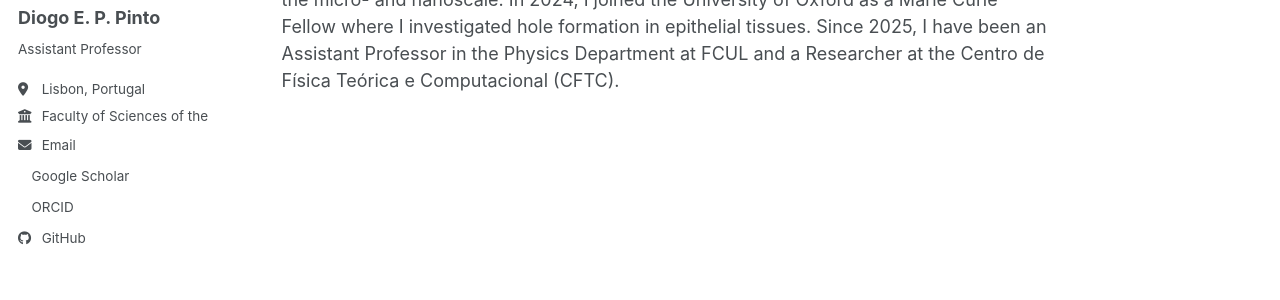
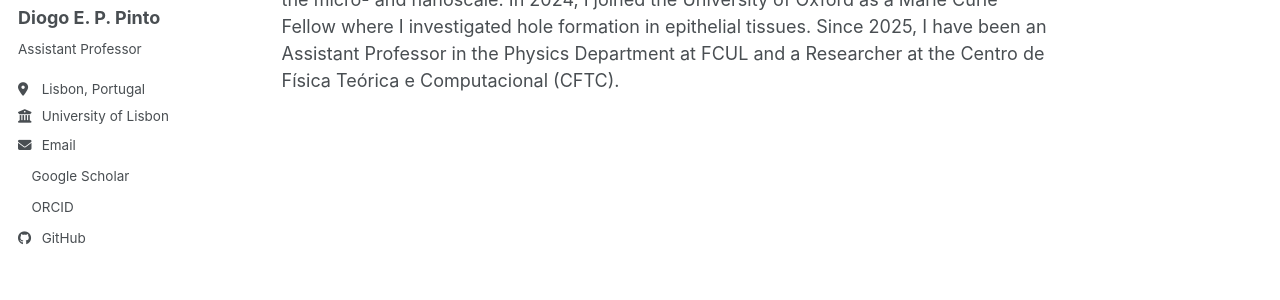
Before and after one commit to deppinto/deppinto.github.io, a Jekyll site: the page built from _pages/about.md, in a window 1280 px wide. Shown: the part 238-538 px from the top of the page. Built offline with Jekyll 4.4.1, drawn with Linux system fonts in a browser that asks for light colours; a style sheet for code colours, icons or effects is not loaded.

Commit message:
Update _config.yml

```diff
--- a/_config.yml
+++ b/_config.yml
@@ -28,7 +28,7 @@ author:
   pronouns         : # example: "she/her"
   bio              : "Assistant Professor"
   location         : "Lisbon, Portugal"
-  employer         : "Faculty of Sciences of the University of Lisbon"
+  employer         : "University of Lisbon"
   uri              : # URL
   email            : "depinto@ciencias.ulisboa.pt"
 
```
